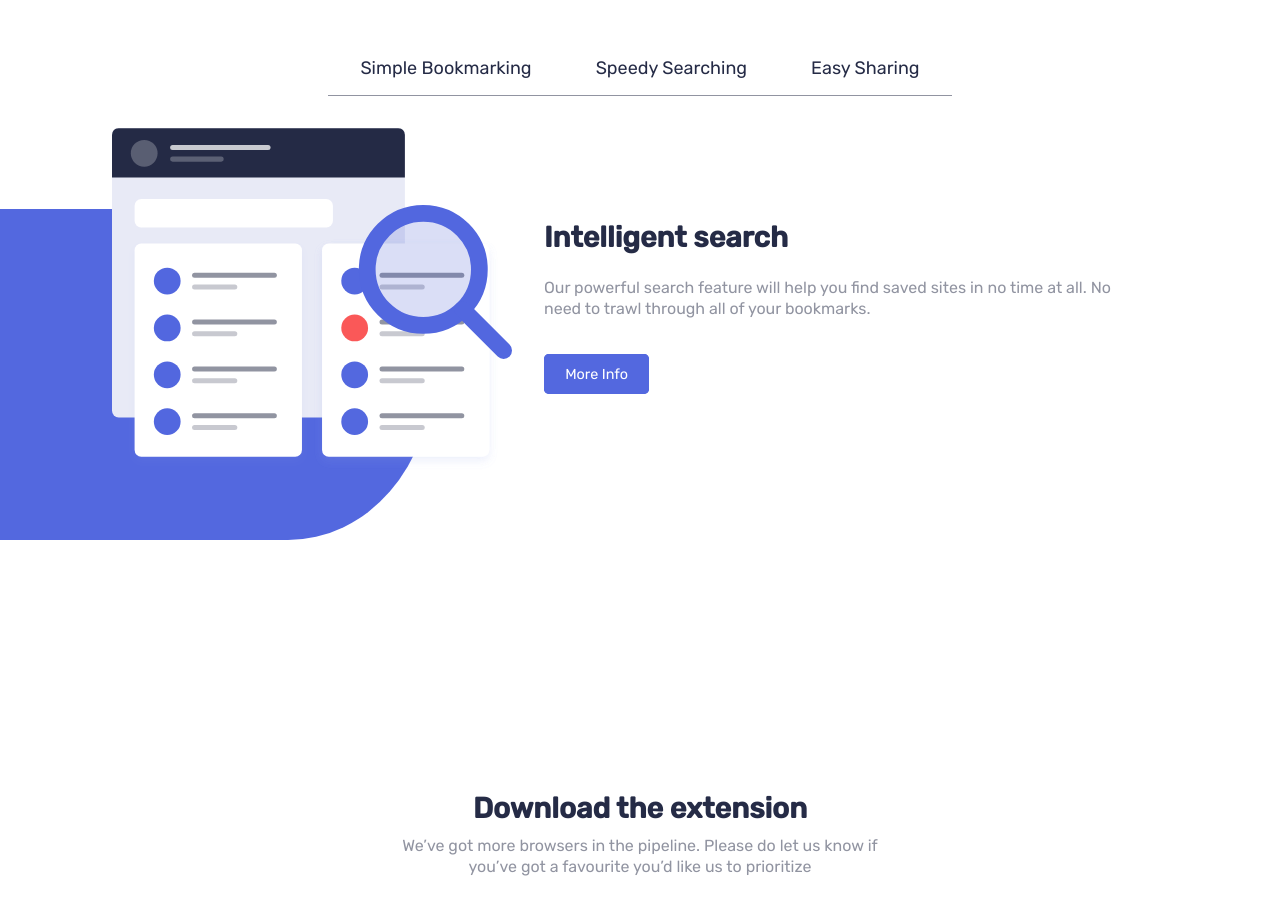
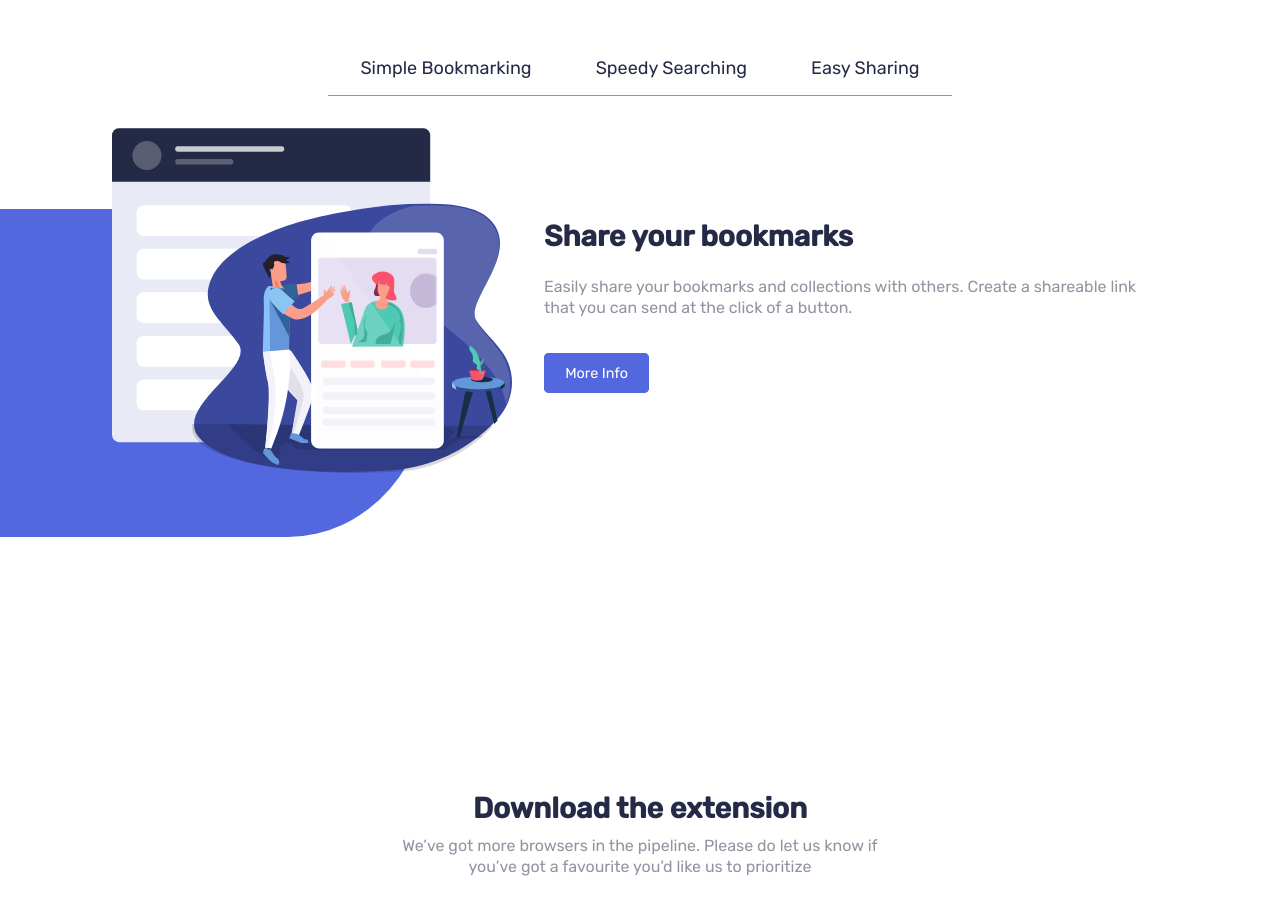
Before and after one commit to techjuliana/Bookmark-landing-page, a React (Create React App) app: page / in a window 1280 px wide. Shown: the part 1006-1920 px from the top of the page. Built offline with nearby package versions, Linux system fonts and the light colour scheme.

Commit message:
ternario completo

```diff
--- a/src/components/features/index.js
+++ b/src/components/features/index.js
@@ -12,6 +12,7 @@ import {
 } from "./styled";
 import ilustracao from "./../../assets/images/illustration-features-tab-1.svg";
 import ilustracao2 from "./../../assets/images/illustration-features-tab-2.svg";
+import ilustracao3 from "./../../assets/images/illustration-features-tab-3.svg";
 import { useState } from "react";
 export default function Features() {
   const [opcao, setOpcao] = useState("");
@@ -32,7 +33,7 @@ export default function Features() {
       </Menu>
 
       <div>
-        {opcao === "1" ? (
+        {opcao === "1" ?
           <Card>
             <Ilustracao>
               <img src={ilustracao} alt="features" />
@@ -47,7 +48,7 @@ export default function Features() {
               <Informacao href="/">More Info</Informacao>
             </Texto>
           </Card>
-        ) : (
+         : opcao === "2" ?
           <Card>
             <Ilustracao>
               <img src={ilustracao2} alt="features" />
@@ -61,19 +62,21 @@ export default function Features() {
               <Informacao href="/">More Info</Informacao>
             </Texto>
           </Card>
-        )}
-        {/* <Card>
+         :
+          <Card>
             <Ilustracao>
               <img src={ilustracao3} alt="features" />
             </Ilustracao>
             <Texto>
               <Titulo>Share your bookmarks</Titulo>
               <Paragrafo>
-              Easily share your bookmarks and collections with others. Create a shareable link that you can send at the click of a button.
+                Easily share your bookmarks and collections with others. Create
+                a shareable link that you can send at the click of a button.
               </Paragrafo>
               <Informacao href="/">More Info</Informacao>
             </Texto>
-          </Card> */}
+          </Card>
+        }
       </div>
     </Container>
   );
```
